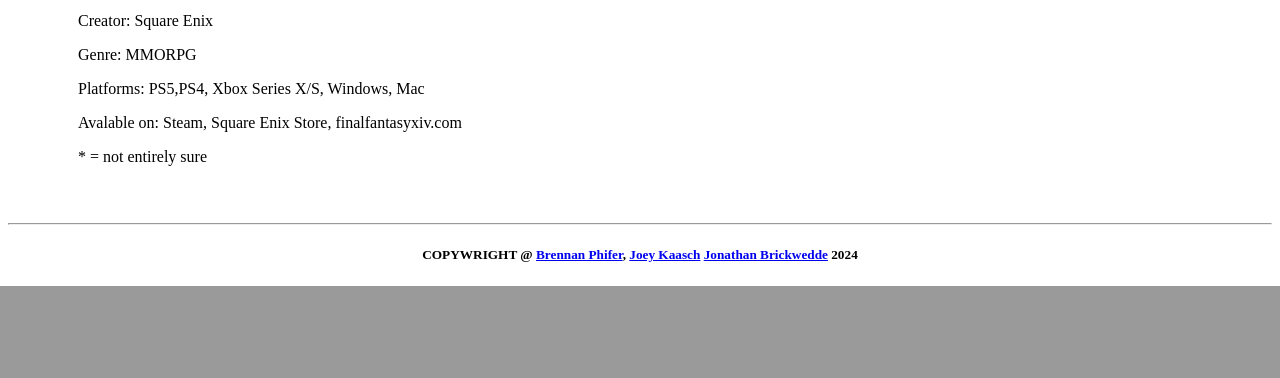
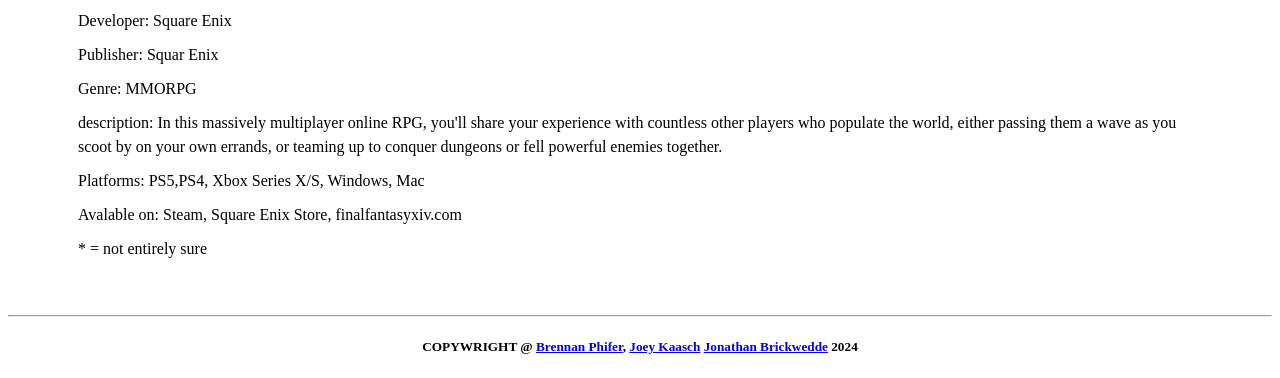
Before and after one commit to NovaGamer368/Games-PHP-Library, a PHP site: page /IndividualPages.PHP in a window 1280 px wide. Shown: the part 946-1324 px from the top of the page. Before the commit the page ends 1232 px from the top, so only its background shows below. Run offline with PHP 8.4, Linux system fonts and the light colour scheme.

Commit message:
adding descriptions, publisher, and developer tags to the individual pages

```diff
--- a/IndividualGamesPages/IndividualPage1.php
+++ b/IndividualGamesPages/IndividualPage1.php
@@ -8,8 +8,14 @@
 <!--img link to image-->
 <img width="1200" height="700" src="https://assets.xboxservices.com/assets/0e/71/0e71c7b6-9675-45c3-9a61-c722ed4733ef.jpg?n=896254_GLP-Page-Hero-1084_1920x1080.jpg" />
 
-<p>Creator: Square Enix</p>
+<p>Developer: Square Enix</p>
+<p>Publisher: Squar Enix</p>
 <p>Genre: MMORPG</p>
+
+<p>description: 	In this massively multiplayer online RPG, you'll share your experience with countless other players who
+    populate the world, either passing them a wave as you scoot by on your own errands, or teaming up to conquer dungeons or
+    fell powerful enemies together.</p>
+<div/>
 <p>Platforms:  PS5,PS4, Xbox Series X/S, Windows, Mac</p>
 <p>Avalable on: Steam, Square Enix Store, finalfantasyxiv.com</p>
  <p>* = not entirely sure</p>
--- a/IndividualPages.PHP
+++ b/IndividualPages.PHP
@@ -45,7 +45,7 @@
 
             <!--3 buttons that load the 3 individual pages-->
             <div>
-                <button type="submit" name="selectedIndex"  value="1">next</button>
+                <button type="submit" name="selectedIndex"  value="1">Page 1</button>
                 <button type="submit" name="selectedIndex" value="2">Page 2</button>
                 <button type="submit" name="selectedIndex" value="3">Page 3 </button>
             </div>
```
Also changed, not shown: IndividualGamesPages/IndividualPage2.php (+8 -2 lines), IndividualGamesPages/IndividualPage3.php (+7 -1 lines).
